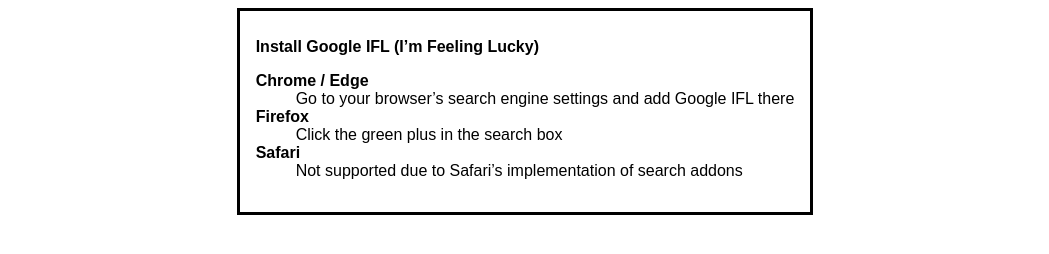
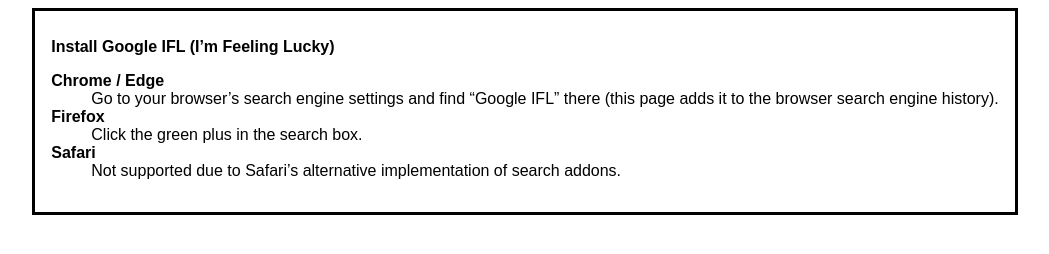
Before and after one commit to blaise-io/google-feeling-lucky-opensearch, a plain HTML site: page index.html in a window 1280 px wide. Shown: the whole page, without its empty margins (115-1164 px from the left). Drawn offline with Linux system fonts and the light colour scheme.

Commit message:
Update index.html

```diff
--- a/index.html
+++ b/index.html
@@ -22,11 +22,11 @@
 <h1>Install Google IFL (I’m Feeling Lucky)</h1>
 <dl>
     <dt>Chrome / Edge
-    <dd>Go to your browser’s search engine settings and add Google IFL there
+    <dd>Go to your browser’s search engine settings and find “Google IFL” there (this page adds it to the browser search engine history).
     <dt>Firefox
-    <dd>Click the green plus in the search box
+    <dd>Click the green plus in the search box.
     <dt>Safari
-    <dd>Not supported due to Safari’s implementation of search addons
+    <dd>Not supported due to Safari’s alternative implementation of search addons.
 </dl>
 </dialog>
 </body>
```
